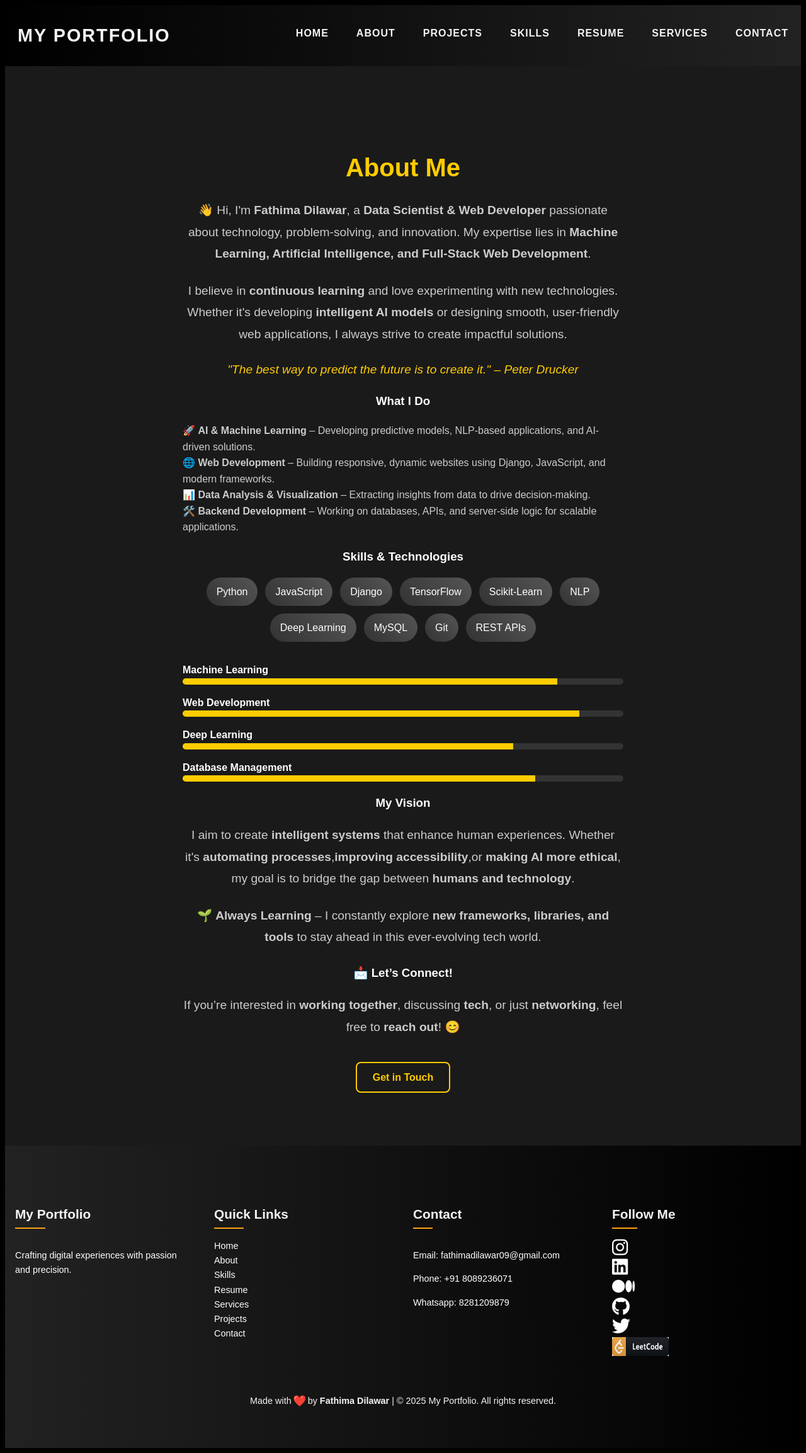
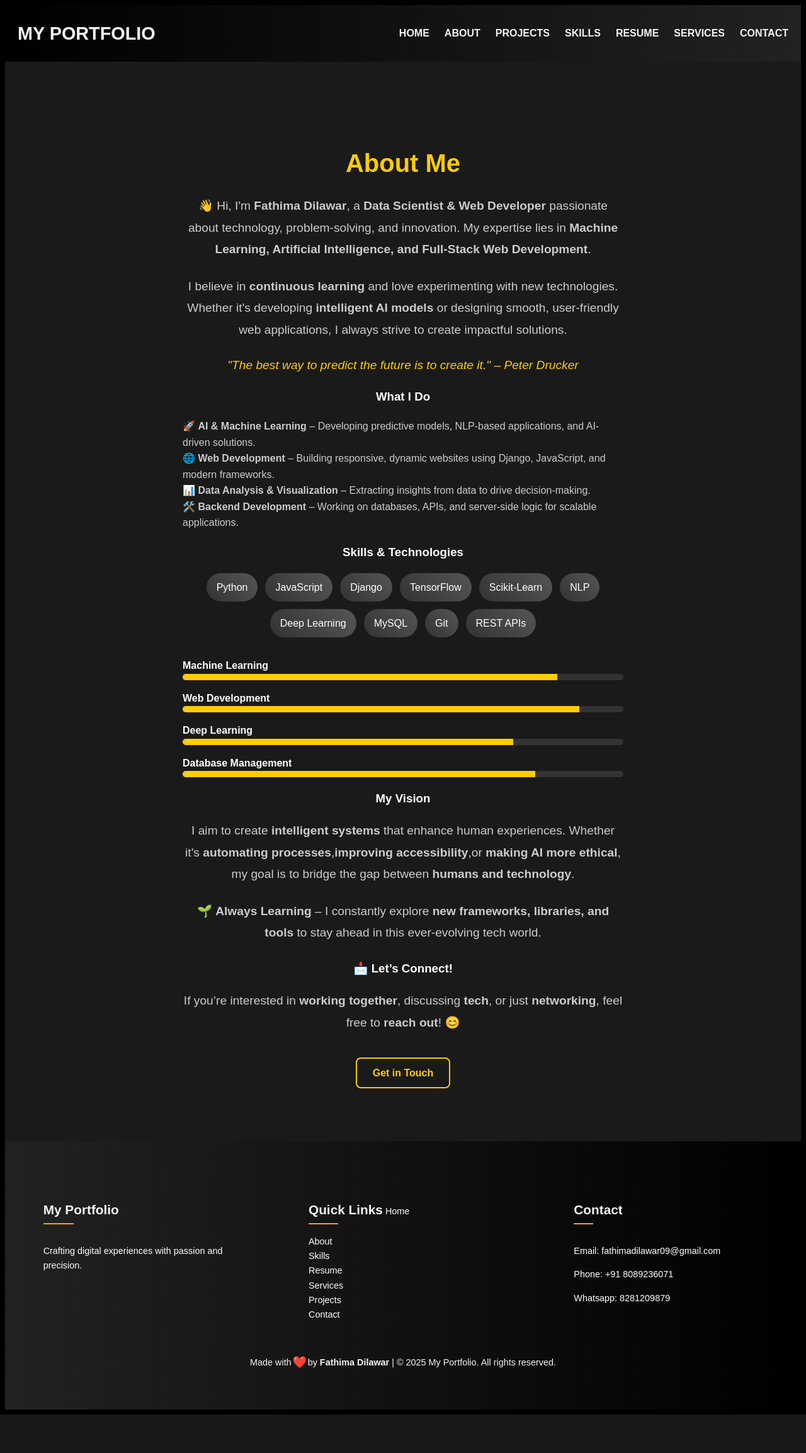
Before and after one commit to zeraafathima/portfolio-project, a Django app: page /about/ in a window 1280 px wide. Shown: the whole page at 63% size. After the commit the page ends 2246 px from the top, so only its background shows below. Run offline with Django 5.2, Linux system fonts and the light colour scheme.

Commit message:
Updated website content

```diff
--- a/templates/base.html
+++ b/templates/base.html
@@ -4,24 +4,22 @@
 <head>
     <meta charset="UTF-8">
     <meta name="viewport" content="width=device-width, initial-scale=1.0">
-    <!-- FontAwesome CDN -->
-<link href="https://cdnjs.cloudflare.com/ajax/libs/font-awesome/6.0.0-beta3/css/all.min.css" rel="stylesheet">
-
     <title>{% block title %}Portfolio{% endblock %}</title>
     <link rel="stylesheet" href="{% static 'css/style.css' %}">
-</head>
+    <!-- FontAwesome for icons -->
+    <link href="https://cdnjs.cloudflare.com/ajax/libs/font-awesome/6.0.0-beta3/css/all.min.css" rel="stylesheet">
     <style>
         /* General Styles */
         body {
             font-family: 'Poppins', sans-serif;
             color: #f4f4f4;
-    background-color: #000; /* Black background for monochrome */
+            background-color: #000; /* Dark theme */
             line-height: 1.6;
         }
 
         /* Navbar */
         header {
-    background: linear-gradient(90deg, #000, #222); /* Black to dark gray gradient */
+            background: linear-gradient(90deg, #000, #222);
             color: #f4f4f4;
             padding: 1rem 0;
             box-shadow: 0 4px 6px rgba(0, 0, 0, 0.2);
@@ -31,21 +29,16 @@ nav .container {
             display: flex;
             justify-content: space-between;
             align-items: center;
+            padding: 0 20px;
         }
 
         .logo {
             font-size: 1.8rem;
             font-weight: bold;
-    letter-spacing: 2px;
             text-transform: uppercase;
-    transition: color 0.3s ease;
-    margin-left: 20px;
         }
 
-.logo:hover {
-    color: #b3b3b3; /* Light gray hover effect */
-}
-
+        /* Navbar Links */
         .nav-links {
             list-style: none;
             display: flex;
@@ -54,7 +47,6 @@ nav .container {
 
         .nav-links li {
             display: inline-block;
-    position: relative;
         }
 
         .nav-links a {
@@ -62,47 +54,29 @@ nav .container {
             text-decoration: none;
             font-weight: bold;
             font-size: 1rem;
-    letter-spacing: 1px;
-    transition: color 0.3s ease, transform 0.3s ease;
-    display: inline-block;
-    margin-right: 20px;
+            transition: color 0.3s ease;
         }
 
         .nav-links a:hover {
             color: #b3b3b3;
-    transform: translateY(-5px);
         }
 
-.nav-links a::after {
-    content: "";
-    display: block;
-    width: 0;
-    height: 2px;
-    background: #b3b3b3;
-    transition: width 0.3s ease;
-    margin-top: 5px;
-}
-
-.nav-links a:hover::after {
-    width: 100%;
-}
-/* Menu toggle icon */
+        /* Toggle Button */
         .menu-toggle {
             display: none;
             font-size: 2rem;
             cursor: pointer;
             color: white;
-    margin-right: 20px;
         }
 
-/* For mobile screens */
+        /* Responsive Navbar */
         @media (max-width: 768px) {
             .menu-toggle {
-        display: block; /* Show menu icon */
+                display: block;
             }
 
             .nav-links {
-        display: none; /* Hide menu initially */
+                display: none;
                 flex-direction: column;
                 position: absolute;
                 top: 60px;
@@ -113,17 +87,16 @@ nav .container {
                 padding: 10px 0;
             }
 
+            .nav-links.active {
+                display: flex;
+            }
+
             .nav-links li {
                 margin: 10px 0;
             }
-
-    .nav-links.active {
-        display: flex; /* Show menu when active */
-    }
         }
 
-
-/* Footer Styling */
+        /* Footer */
         footer {
             background: linear-gradient(90deg, #222, #000);
             color: #f4f4f4;
@@ -195,23 +168,16 @@ footer {
             transform: scale(1.2);
         }
 
-/* Footer Bottom */
-.footer-bottom {
-    margin-top: 2rem;
-    border-top: 1px solid #333;
-    padding-top: 1rem;
-    font-size: 0.9rem;
-}
-
         /* Heart Animation */
         .heart {
             display: inline-block;
+            color: red;
             animation: heartbeat 1.5s infinite ease-in-out;
         }
 
         @keyframes heartbeat {
             0% { transform: scale(1); }
-    50% { transform: scale(1.2); }
+            50% { transform: scale(1.3); }
             100% { transform: scale(1); }
         }
 
@@ -226,18 +192,16 @@ footer {
                 text-align: center;
             }
         }
+    </style>
+</head>
+<body>
 
-
-
-
-</style>
-<body>
     <header>
         <nav>
             <div class="container">
                 <div class="logo"><b>MY PORTFOLIO</b></div>
                 <div class="menu-toggle" onclick="toggleMenu()">
-                    <i class="fas fa-bars"></i> <!-- Hamburger Icon -->
+                    <i class="fas fa-bars"></i>
                 </div>
                 <ul class="nav-links">
                     <li><a href="{% url 'home' %}"><b>HOME</b></a></li>
@@ -251,12 +215,14 @@ footer {
             </div>
         </nav>
     </header>
+
     <main>
         <div class="container">
             {% block content %}
             {% endblock %}
         </div>
     </main>
+
     <footer>
         <div class="container footer-container">
             <!-- Brand Information -->
@@ -266,7 +232,7 @@ footer {
             </div>
             <!-- Quick Links -->
             <div class="footer-section">
-                <h4>Quick Links</h4><br>
+                <h4>Quick Links</h4>
                 <a href="{% url 'home' %}">Home</a><br>
                 <a href="{% url 'about' %}">About</a><br>
                 <a href="{% url 'skills' %}">Skills</a><br>
@@ -282,43 +248,16 @@ footer {
                 <p>Phone: +91 8089236071</p>
                 <p>Whatsapp: 8281209879</p>
             </div>
-            <!-- Social Media Icons -->
-            <div class="footer-section">
-                <h4>Follow Me</h4>
-                <div class="social-links">
-                    <a href="https://instagram.com/zeraa.fathima" target="_blank" class="social-icon instagram">
-                        <i class="fab fa-instagram fa-2x"></i>
-                    </a><br>
-
-                    <a href="https://linkedin.com/in/fathimadilawar" target="_blank" class="social-icon linkedin">
-                        <i class="fab fa-linkedin fa-2x"></i>
-                    </a><br>
-                    <a href="https://medium.com/@zeraafathima" target="_blank">
-                        <i class="fab fa-medium fa-2x"></i>
-                    </a><br>
-
-                    <a href="https://github.com/zeraafathima" target="_blank" class="social-icon github">
-                        <i class="fab fa-github fa-2x"></i>
-                    </a><br>
-                    <a href="https://twitter.com/zeraafathima" target="_blank" class="social-icon twitter">
-                        <i class="fab fa-twitter fa-2x"></i>
-                    </a><br>
-                    <a href="https://leetcode.com/zeraafathima" target="_blank" class="social-icon leetcode">
-                        <img src="{% static 'images/images.jpeg' %}" height="30px"width="90px" alt="LeetCode">
-                    </a>
-                </div>
-            </div>
         </div><br>
-
-
-            <p>Made with <span class="heart">❤️</span> by <strong>Fathima Dilawar </strong> | &copy; 2025 My Portfolio. All rights reserved.</p>
-
-
+        <p>Made with <span class="heart">❤️</span> by <strong>Fathima Dilawar</strong> | &copy; 2025 My Portfolio. All rights reserved.</p>
     </footer>
 
     <script>
         function toggleMenu() {
-            const menu = document.querySelector('.nav-links');
-            menu.classList.toggle('active'); // Toggle the menu visibility
+            let navLinks = document.querySelector('.nav-links');
+            navLinks.classList.toggle('active');
         }
     </script>
+
+</body>
+</html>
```
Lines whose indentation alone changed are shown as unchanged.
